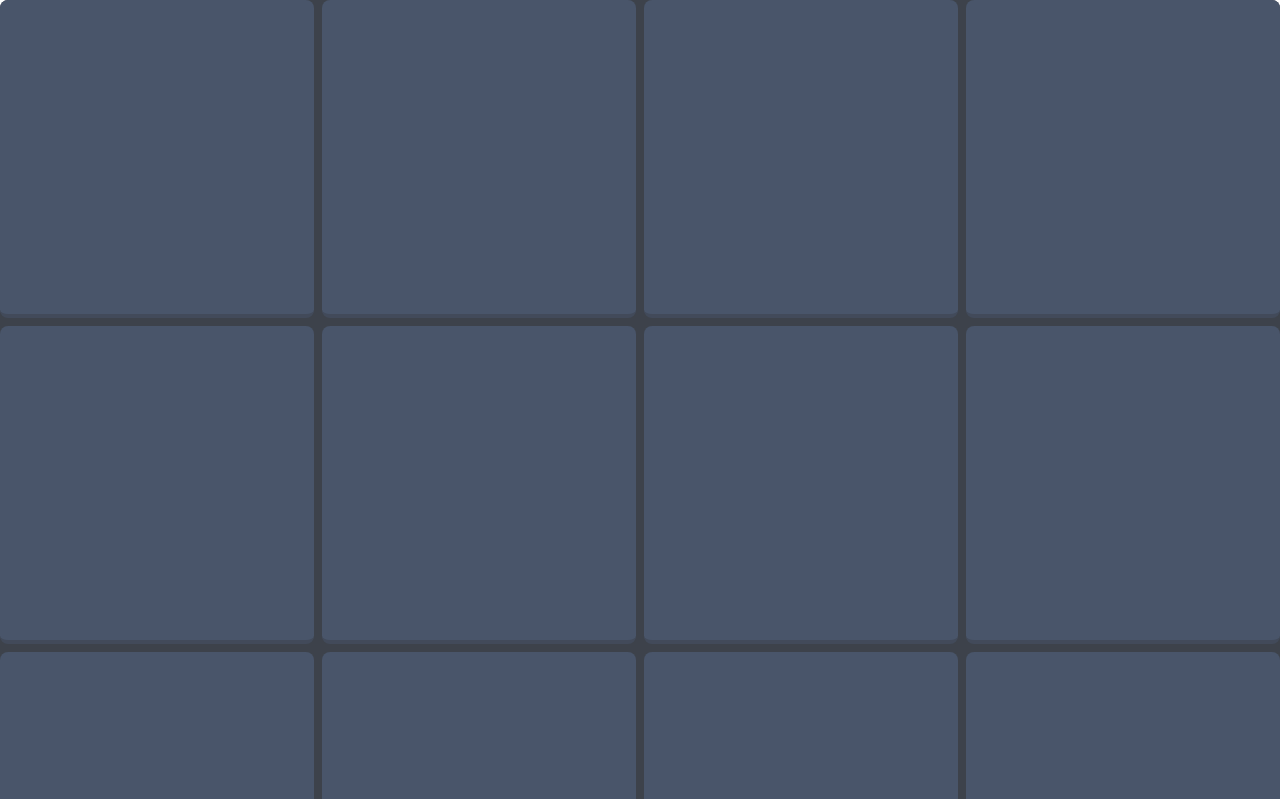
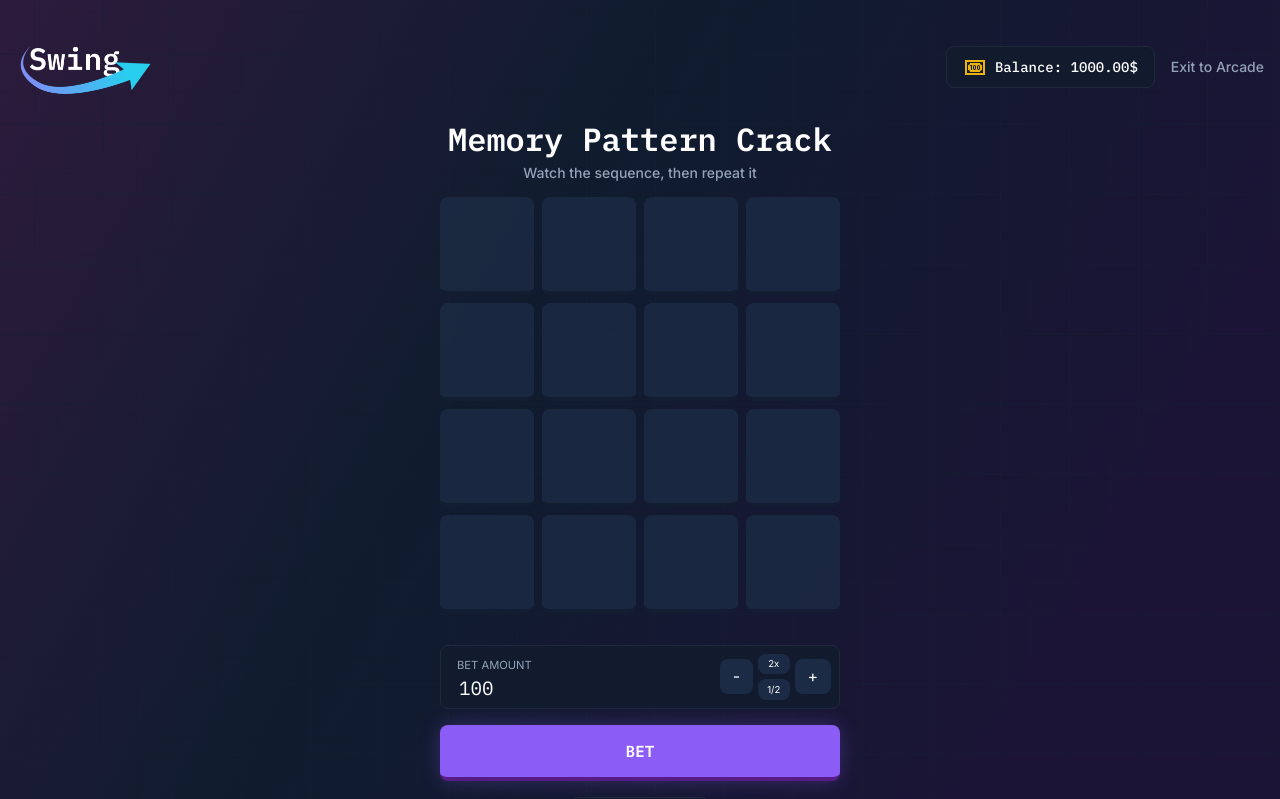
Before and after one commit to pslib-cz/2025-p3a-webgame-oldrichovmonitor, a React (Vite) app in the folder swing.client/: page /memmorypattern in a window 1280 px wide. Shown: the top 799 px of the page. Built offline with nearby package versions, Linux system fonts and the light colour scheme.

Commit message:
Add game layout and styling for Memory Pattern and Time Split components

```diff
--- a/swing.client/src/css/components.css
+++ b/swing.client/src/css/components.css
@@ -64,3 +64,11 @@ footer {
   transform: none;
   left: auto;
 }
+.game__wrapper{
+  max-width: 400px;
+  margin: 0 auto;
+  margin-block: 1rem;
+  display: flex;
+  flex-direction: column;
+  gap: 2rem;
+}
--- /dev/null
+++ b/swing.client/src/css/games/memory.css
@@ -0,0 +1,3 @@
+.grid-container--memmory{
+    background-color: transparent;
+}
--- a/swing.client/src/pages/MemoryPattern.tsx
+++ b/swing.client/src/pages/MemoryPattern.tsx
@@ -1,6 +1,9 @@
 import React, { useState } from "react";
 import Footer from "../components/Footer";
 import GridLines from "../components/GridLines";
+import { Link } from "react-router-dom";
+import BetControls from "../components/BetControls";
+import "../css/games/memory.css";
 
 interface Tile {
   id: number;
@@ -17,6 +20,7 @@ const MemoryPattern = () => {
   const [isUserTurn, setIsUserTurn] = useState(false);
   const [roundOver, setRoundOver] = useState(false);
 
+  const [balance, setBalance] = useState(1000);
   const [betAmount, setBetAmount] = useState(100);
   const [isPlaying, setIsPlaying] = useState(false);
   const [win, setWin] = useState<number>(0);
@@ -26,7 +30,7 @@ const MemoryPattern = () => {
       id: i,
       status: "inactive",
       hidden: true,
-    }))
+    })),
   );
 
   const startGame = async () => {
@@ -53,7 +57,7 @@ const MemoryPattern = () => {
     setIsUserTurn(false);
     try {
       const response = await fetch(
-        `/api/MemoryPattern/GeneratePattern?length=${length}`
+        `/api/MemoryPattern/GeneratePattern?length=${length}`,
       );
       const data = await response.json();
       setPattern(data);
@@ -66,7 +70,7 @@ const MemoryPattern = () => {
 
   const getMultiplier = async (length: number) => {
     const response = await fetch(
-      `/api/MemoryPattern/Multiplier?length=${length}`
+      `/api/MemoryPattern/Multiplier?length=${length}`,
     );
     const multiplier = await response.json();
     return multiplier;
@@ -81,9 +85,12 @@ const MemoryPattern = () => {
         }, i * 600);
       });
 
-      setTimeout(() => {
+      setTimeout(
+        () => {
           setIsUserTurn(true);
-      }, currentPattern.length * 600 + 200);
+        },
+        currentPattern.length * 600 + 200,
+      );
     }, 500);
   };
 
@@ -123,19 +130,74 @@ const MemoryPattern = () => {
   };
 
   return (
-    <>
+    <div className="memory-page page">
+      <GridLines />
+      <header className="games__header">
+        <div className="page__section header__content-wrapper game-page__header-content-wrapper">
+          <img
+            className="logo hide-on-mobile"
+            src="/images/logo.png"
+            alt="Logo"
+            width={140}
+          />
+
+          <div className="header__nav game-page__nav">
+            <div className="balance-info balance-info--header header__balance">
+              <svg
+                xmlns="http://www.w3.org/2000/svg"
+                width="24"
+                height="24"
+                viewBox="0 0 24 24"
+                fill="none"
+              >
+                <path
+                  d="M2 5H22V20H2V5ZM20 18V7H4V18H20ZM17 8C17 8.53043 17.2107 9.03914 17.5858 9.41421C17.9609 9.78929 18.4696 10 19 10V15C18.4696 15 17.9609 15.2107 17.5858 15.5858C17.2107 15.9609 17 16.4696 17 17H7C7 16.4696 6.78929 15.9609 6.41421 15.5858C6.03914 15.2107 5.53043 15 5 15V10C5.53043 10 6.03914 9.78929 6.41421 9.41421C6.78929 9.03914 7 8.53043 7 8H17ZM17 13V12C17 10.9 16.33 10 15.5 10C14.67 10 14 10.9 14 12V13C14 14.1 14.67 15 15.5 15C16.33 15 17 14.1 17 13ZM15.5 11C15.6326 11 15.7598 11.0527 15.8536 11.1464C15.9473 11.2402 16 11.3674 16 11.5V13.5C16 13.6326 15.9473 13.7598 15.8536 13.8536C15.7598 13.9473 15.6326 14 15.5 14C15.3674 14 15.2402 13.9473 15.1464 13.8536C15.0527 13.7598 15 13.6326 15 13.5V11.5C15 11.3674 15.0527 11.2402 15.1464 11.1464C15.2402 11.0527 15.3674 11 15.5 11ZM13 13V12C13 10.9 12.33 10 11.5 10C10.67 10 10 10.9 10 12V13C10 14.1 10.67 15 11.5 15C12.33 15 13 14.1 13 13ZM11.5 11C11.6326 11 11.7598 11.0527 11.8536 11.1464C11.9473 11.2402 12 11.3674 12 11.5V13.5C12 13.6326 11.9473 13.7598 11.8536 13.8536C11.7598 13.9473 11.6326 14 11.5 14C11.3674 14 11.2402 13.9473 11.1464 13.8536C11.0527 13.7598 11 13.6326 11 13.5V11.5C11 11.3674 11.0527 11.2402 11.1464 11.1464C11.2402 11.0527 11.3674 11 11.5 11ZM8 15H9V10H8L7 10.5V11.5L8 11V15Z"
+                  fill="#EBB30B"
+                />
+              </svg>
+              <p className="subtitle ibmplexmono white">
+                Balance: {balance.toFixed(2)}$
+              </p>
+            </div>
+            <Link
+              to="/homepage"
+              className="subtitle hoverable balance--order-switch"
+            >
+              Exit to Arcade
+            </Link>
+          </div>
+        </div>
+      </header>
+      <main>
+        <div className="header__title-wrapper page__section game-page__header-title-wrapper">
+          <h1 className="game-title">Memory Pattern Crack</h1>
+          <p className="subtitle">Watch the sequence, then repeat it</p>
+        </div>
+        <div className="game__wrapper">
           <div className="grid-container grid-container--memmory">
             {grid.map((tile, index) => (
               <div
                 key={tile.id}
                 onClick={() => handleTileClick(index)}
-            className={
-              index === highlighted ? "tile--highlighted" : ""
-            }
+                className={index === highlighted ? "tile--highlighted" : ""}
                 style={{ cursor: isUserTurn ? "pointer" : "default" }}
               ></div>
             ))}
           </div>
+          <BetControls
+            balance={balance}
+            betAmount={betAmount}
+            setBetAmount={setBetAmount}
+            isPlaying={isPlaying}
+            onStart={startGame}
+            onCashOut={cashOut}
+            cashOutLabel="STOP"
+            winAmount={win}
+            isCashingOut={false}
+            betColor="red"
+          />
+        </div>
+      </main>
 
       <div className="game-controls">
         <button
@@ -167,7 +229,7 @@ const MemoryPattern = () => {
           </>
         ) : null}
       </div>
-    </>
+    </div>
   );
 };
 
--- a/swing.client/src/pages/TimeSplit.tsx
+++ b/swing.client/src/pages/TimeSplit.tsx
@@ -153,7 +153,7 @@ const TimeSplit = () => {
           <h1 className="game-title">Time Split</h1>
           <p className="subtitle">Press to stop time with precision.</p>
         </div>
-        <div className="time-split-game__wrapper">
+        <div className="time-split-game__wrapper game__wrapper">
           <div className="timesplit__target-time">
             <div className="timesplit__target-time__content">
               <svg
```
Lines whose indentation alone changed are shown as unchanged.
